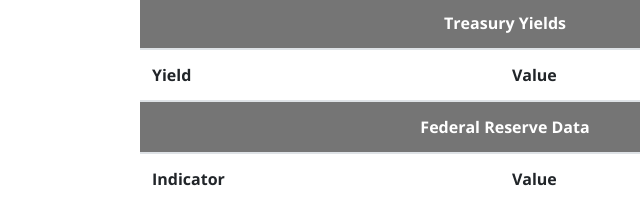
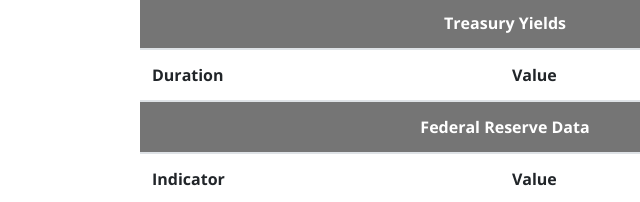
Before and after one commit to snakefifer/Snake-Solutions-Website, a plain HTML site: page market_data.html in a window 1280 px wide. Shown: the part 261-463 px from the top of the page, 135-775 px from the left. Drawn offline with nearby package versions, Linux system fonts and the light colour scheme; no server answers.

Commit message:
changed yield to duration

```diff
--- a/market_data.html
+++ b/market_data.html
@@ -135,7 +135,7 @@
                 <th colspan="3">Treasury Yields</th>
               </tr>
               <tr>
-                <th>Yield</th>
+                <th>Duration</th>
                 <th>Value</th>
                 <th>Change</th>
               </tr>
```
